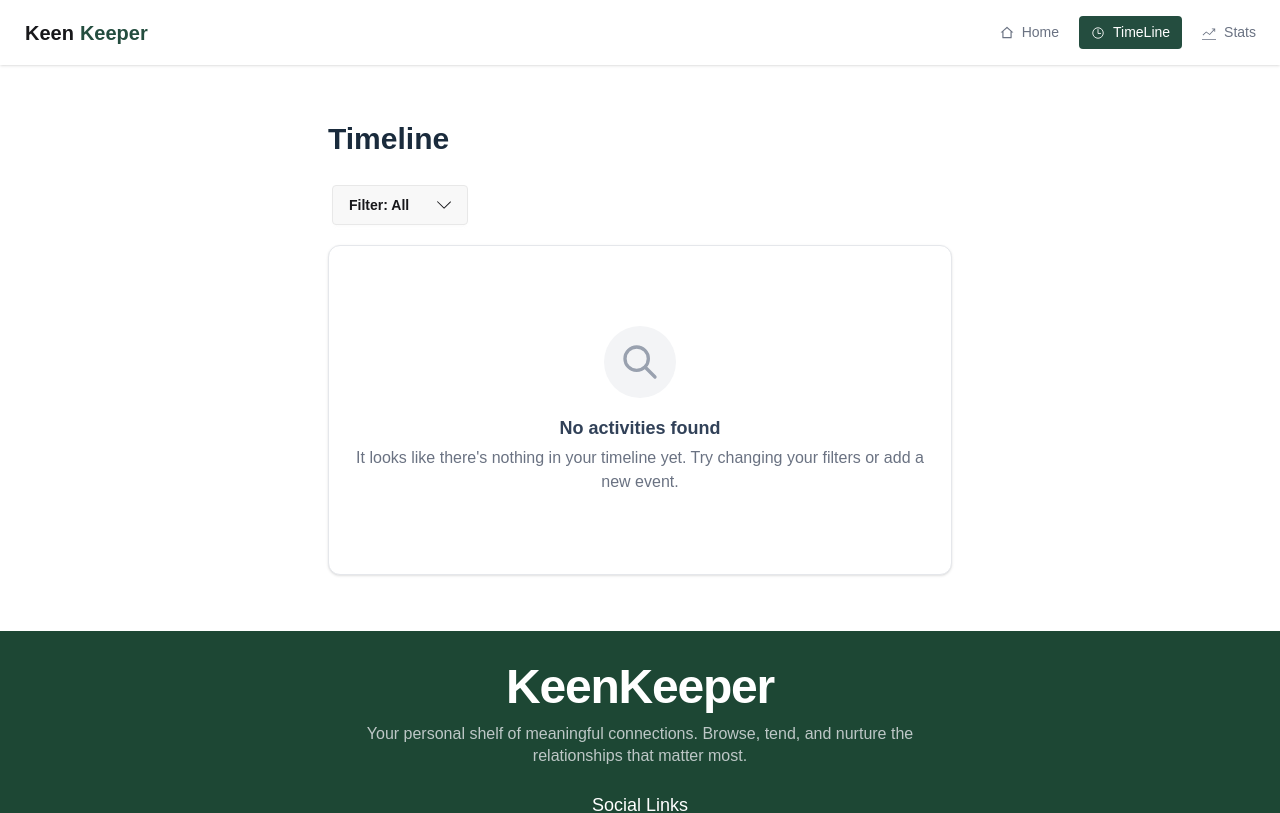
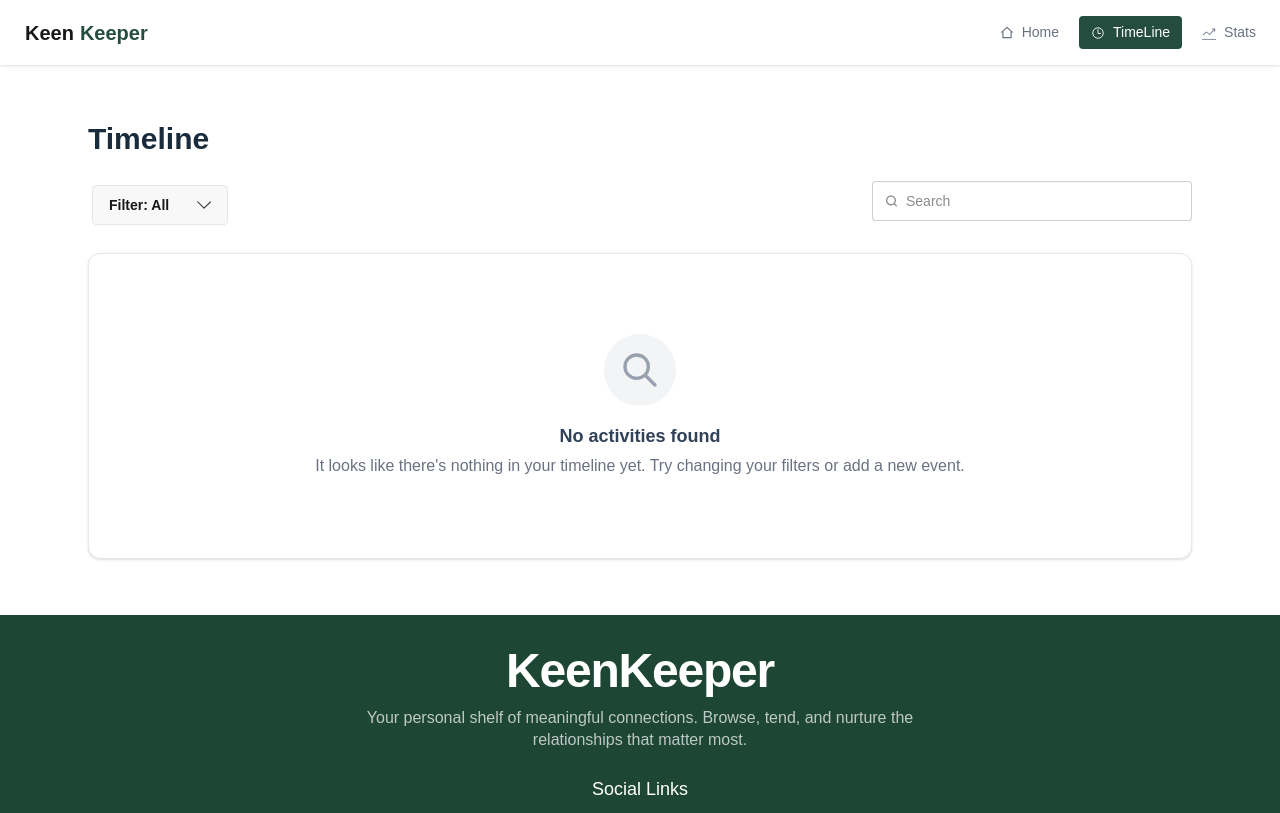
Before and after one commit to rifatalvi/keen-keeper, a React (Vite) app: page /timeline in a window 1280 px wide. Shown: the top 813 px of the page. Built offline with nearby package versions, Linux system fonts and the light colour scheme.

Commit message:
search desing add only and footer pace fixed

```diff
--- a/src/index.css
+++ b/src/index.css
@@ -3,4 +3,5 @@
 @import url('https://fonts.googleapis.com/css2?family=Geist:wght@100..900&display=swap');
 *{
      font-family: "Geist", sans-serif;
+
 }
--- a/src/layout/Rootlayout.jsx
+++ b/src/layout/Rootlayout.jsx
@@ -5,11 +5,16 @@ import Footer from '../componet/sheard/Footer';
 
 const Rootlayout = () => {
     return (
-        <div>
-            <Navbar></Navbar>
-            <Outlet></Outlet>
-            <Footer></Footer>
-        </div>
+      <div className="flex flex-col min-h-screen overflow-x-hidden">
+  <Navbar />
+
+
+  <main className="flex-1">
+    <Outlet />
+  </main>
+
+  <Footer />
+</div>
     );
 };
 
--- a/src/pages/Stats/Stats.jsx
+++ b/src/pages/Stats/Stats.jsx
@@ -1,6 +1,7 @@
 import React, { useContext } from 'react';
 import { FriendsContext } from '../../context/FriendsContext';
 import { ResponsiveContainer, PieChart, Pie, Cell, Legend, Tooltip } from 'recharts';
+import { Link } from 'react-router';
 
 const Stats = () => {
   const { text, call, videoCall } = useContext(FriendsContext);
@@ -13,17 +14,33 @@ const Stats = () => {
 
   return (
     <div className="p-10  bg-[#F4F7F9] flex justify-center min-h-screen ">
-     <div className='w-full flex flex-col items-center '>
+     <div className='w-full  flex flex-col items-center '>
 
-      <h2 className="text-3xl font-bold text-[#1F2937] mb-6">Friendship Analytics</h2>
+      <h2 className="text-3xl  font-bold text-[#1F2937] mb-6">Friendship Analytics</h2>
 
 
       <div className="bg-white p-8 rounded-xl shadow-sm border border-gray-100 max-w-6xl w-full">
         <h3 className="text-[#244D3F] font-semibold text-lg mb-4">By Interaction Type</h3>
 
         <div className="flex flex-col items-center justify-center h-[350px]">
-          <ResponsiveContainer width="100%" height="100%">
-            <PieChart>
+            {
+                text.length === 0 && call.length === 0 && videoCall.length === 0 ? <div>
+                    <div className="relative flex flex-col items-center justify-center">
+
+              <div className="w-48 h-48 rounded-full border-[16px] border-gray-100 flex items-center justify-center">
+                <span className="text-gray-400 font-medium">No Data</span>
+              </div>
+
+              <Link to={'/'} className="mt-8 text-center">
+                <p className="text-gray-500">We couldn't find any interaction history.</p>
+                <button className="mt-4 text-sm text-blue-600 hover:underline font-medium">
+                  + Add your first interaction
+                </button>
+              </Link>
+            </div>
+                </div> :
+                    <ResponsiveContainer width="100%" height="100%">
+                        <PieChart>
               <Pie
                 data={data}
                 innerRadius="65%"
@@ -50,6 +67,7 @@ const Stats = () => {
                 />
             </PieChart>
           </ResponsiveContainer>
+            }
         </div>
       </div>
                 </div>
--- a/src/pages/timeline/Timeline.jsx
+++ b/src/pages/timeline/Timeline.jsx
@@ -36,16 +36,35 @@ const today = new Date().toLocaleDateString('en-US', {
 
 
     return (
-        <div className='max-w-2xl mx-auto my-8 p-6 bg-white'>
+        <div className='max-w-6xl mx-auto my-8 p-6 bg-white'>
             <h1 className="text-3xl font-bold mb-6 text-[#1a2b3c]">Timeline</h1>
-            <div className="dropdown">
-                <div tabIndex={0} role="button" className="btn m-1 mb-5 items-center gap-7">Filter: {filter.charAt(0).toUpperCase() + filter.slice(1)} <SlArrowDown /></div>
+            <div className='flex mb-2  flex-col md:flex-row lg:flex-row justify-between '>
+
+                <div className="dropdown items-center">
+                    <div tabIndex={0} role="button" className="btn m-1 mb-5 items-center gap-7">Filter: {filter.charAt(0).toUpperCase() + filter.slice(1)} <SlArrowDown />
+                    </div>
                     <ul tabIndex="-1" className="dropdown-content menu bg-base-100 rounded-box z-1 w-52 p-2 shadow-sm">
                         <li onClick={() => setFilter('all')}><a>All</a></li>
                         <li onClick={() => setFilter('call')}><a>Call</a></li>
                         <li onClick={() => setFilter('text')}><a>Text</a></li>
                         <li onClick={() => setFilter('video')}><a>Video</a></li>
                     </ul>
+                </div>
+                <label className="input">
+                    <svg className="h-[1em] opacity-50" xmlns="http://www.w3.org/2000/svg" viewBox="0 0 24 24">
+                        <g
+                            strokeLinejoin="round"
+                            strokeLinecap="round"
+                            strokeWidth="2.5"
+                            fill="none"
+                            stroke="currentColor"
+                        >
+                            <circle cx="11" cy="11" r="8"></circle>
+                            <path d="m21 21-4.3-4.3"></path>
+                        </g>
+                    </svg>
+                    <input type="search" required placeholder="Search" />
+                </label>
             </div>
             {
                 call.length === 0 && text.length === 0 && videoCall.length === 0 ? <div className="flex flex-col items-center justify-center py-20 px-4 bg-white border border-gray-200 rounded-xl shadow-sm">
@@ -78,7 +97,7 @@ const today = new Date().toLocaleDateString('en-US', {
 
                     <div className="space-y-2">
 
-                        {(filter==='all' || filter==='text')&&text?.map((item, index) => (
+                        {(filter === 'all' || filter === 'text') && text?.map((item, index) => (
                             <TimelineItem
                                 key={`text-${index}`}
                                 type="Text"
@@ -89,7 +108,7 @@ const today = new Date().toLocaleDateString('en-US', {
                         ))}
 
 
-                        {(filter==='all' || filter=== 'call')&&call?.map((item, index) => (
+                        {(filter === 'all' || filter === 'call') && call?.map((item, index) => (
                             <TimelineItem
                                 key={`call-${index}`}
                                 type="Call"
```
Lines whose indentation alone changed are shown as unchanged.
